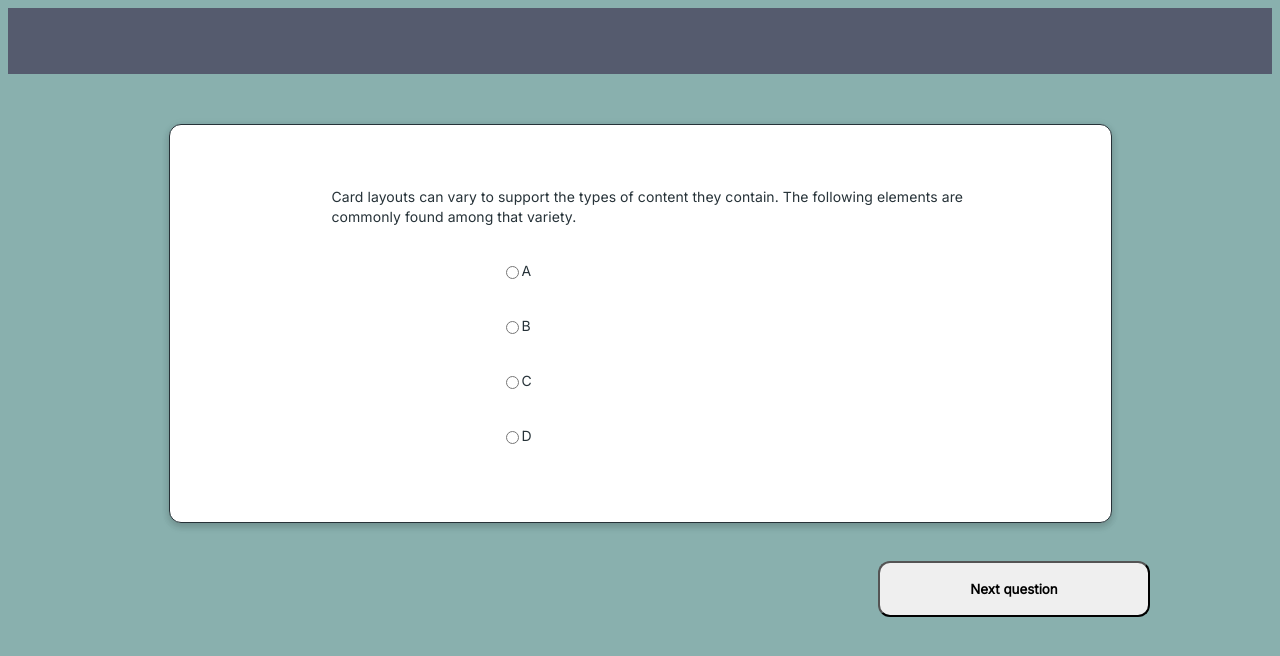
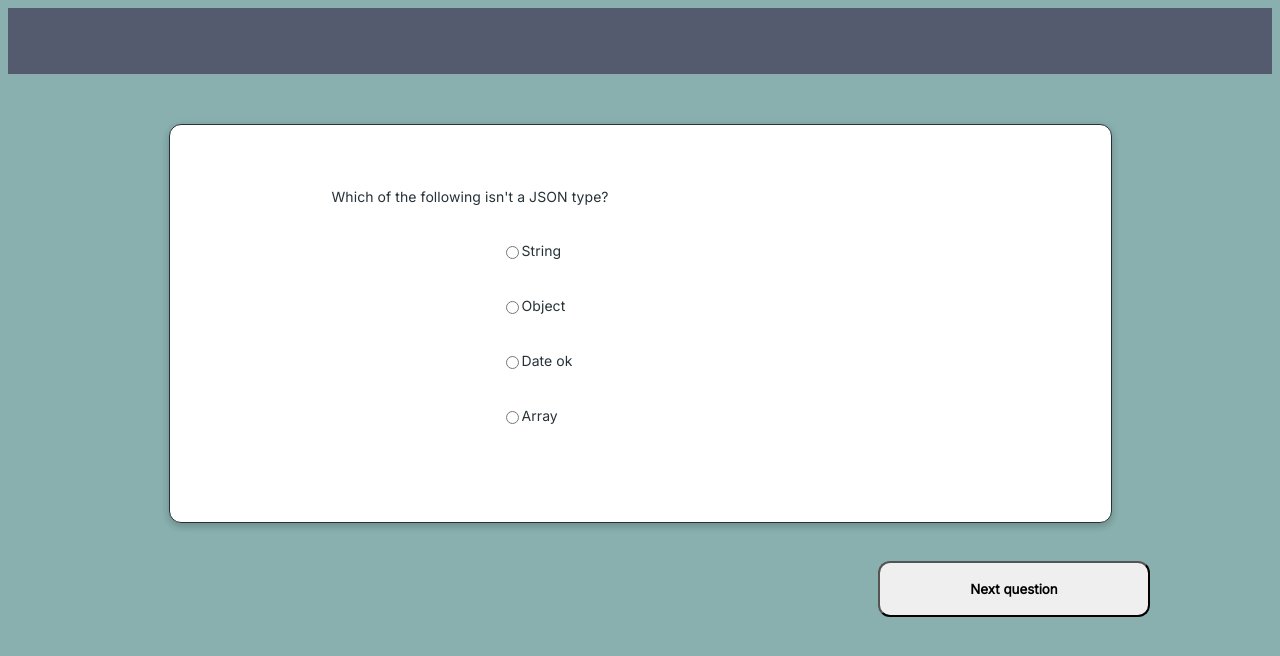
Before and after one commit to lpalleros/assessment-app, a React (Create React App) app: page /assessment in a window 1280 px wide. Shown: the top 656 px of the page. Built offline with nearby package versions, Linux system fonts and the light colour scheme.

Commit message:
upgrade question.json AssessmentForm

```diff
--- a/src/components/AssessmentForm/AssessmentForm.js
+++ b/src/components/AssessmentForm/AssessmentForm.js
@@ -1,39 +1,30 @@
-import React, {useState} from 'react';
+import React, {useState, useEffect} from 'react';
 import { useHistory } from 'react-router-dom';
 import "../../components/AssessmentForm/Assessment.css";
+import dataList from '../../service/question.json';
+
+//Importar el json
+// Hacer un useEffect que llene el state
+// El estado inicial lo defino como vacío, como un objeto en blanco
 
 function AssessmentForm() {
 
     const history = useHistory();
 
-    const [questions, setQuestion] = useState([
+    useEffect(() => {
+        setQuestions(dataList)
+        console.log("Preguntas: ", dataList);
+    }, [])
+
+    const [questions, setQuestions] = useState([
         {
-            question1: "A",
-            question2: "B",
-            question3: "C",
-            question4: "D",
-            answer: "a"
-        },
-        {
-            question1: "a",
-            question2: "b",
-            question3: "c",
-            question4: "d",
-            answer: "b"
-        },
-        {
-            question1: "a",
-            question2: "b",
-            question3: "c",
-            question4: "d",
-            answer: "c"
-        },
-        {
-            question1: "1",
-            question2: "2",
-            question3: "3",
-            question4: "4",
-            answer: "c"
+            id: 1,
+            questions: "",
+            question1: "",
+            question2: "",
+            question3: "",
+            question4: "",
+            answer: ""
         }
     ]);
 
@@ -42,9 +33,6 @@ function AssessmentForm() {
     const [preguntaSeleccionada, setPreguntaSeleccionada] = useState("");
 
     const [respuestas, setRespuestas] = useState([]);
-
-    console.log("Nro pregunta: ", numeroPregunta);
-    console.log(questions[numeroPregunta]);
 
     const handleNextQuestion = () => {
         if(numeroPregunta >= questions.length -1){
@@ -57,32 +45,27 @@ function AssessmentForm() {
 
     const result = questions.map((q, i) => q.answer == respuestas[i])
 
-    console.log("Pregunta Selec. :", preguntaSeleccionada);
-    console.log("Respuesta :", respuestas);
-    console.log("Resultado: ", result);
-
     const respuestasCorrectas = result.filter((r) => r == true)
     const numeroRespuestasCorrectas = respuestasCorrectas.length
-    console.log("Respuestas correctas: " + numeroRespuestasCorrectas + "/" + numeroPregunta);
 
     return (
         <div className="container">
             <form action="#" className="formulario">
-                <p className="texto-formulario">Card layouts can vary to support the types of content they contain. The following elements are commonly found among that variety.</p>
+                <p className="texto-formulario">{questions[numeroPregunta].questions}</p>
                 <label htmlFor='op1' className="opciones">
-                    <input id='op1' name="group1" type="radio" onClick={() => setPreguntaSeleccionada("a")} />
+                    <input id="op1" name="group1" type="radio" onClick={() => setPreguntaSeleccionada(questions[numeroPregunta].question1)} />
                     <span>{questions[numeroPregunta].question1}</span>
                 </label>
                 <label htmlFor='op2' className="opciones">
-                    <input id='op2'name="group1" type="radio" onClick={() => setPreguntaSeleccionada("b")} />
+                    <input id='op2'name="group1" type="radio" onClick={() => setPreguntaSeleccionada(questions[numeroPregunta].question2)} />
                     <span>{questions[numeroPregunta].question2}</span>
                 </label>
                 <label htmlFor='op3' className="opciones">
-                    <input id='op3'name="group1" type="radio" onClick={() => setPreguntaSeleccionada("c")} />
+                    <input id='op3'name="group1" type="radio" onClick={() => setPreguntaSeleccionada(questions[numeroPregunta].question3)} />
                     <span>{questions[numeroPregunta].question3}</span>
                 </label>
                 <label htmlFor='op4' className="opciones">
-                    <input id='op4'name="group1" type="radio" onClick={() => setPreguntaSeleccionada("d")} />
+                    <input id='op4'name="group1" type="radio" onClick={() => setPreguntaSeleccionada(questions[numeroPregunta].question4)} />
                     <span>{questions[numeroPregunta].question4}</span>
                 </label>
             </form>
```
